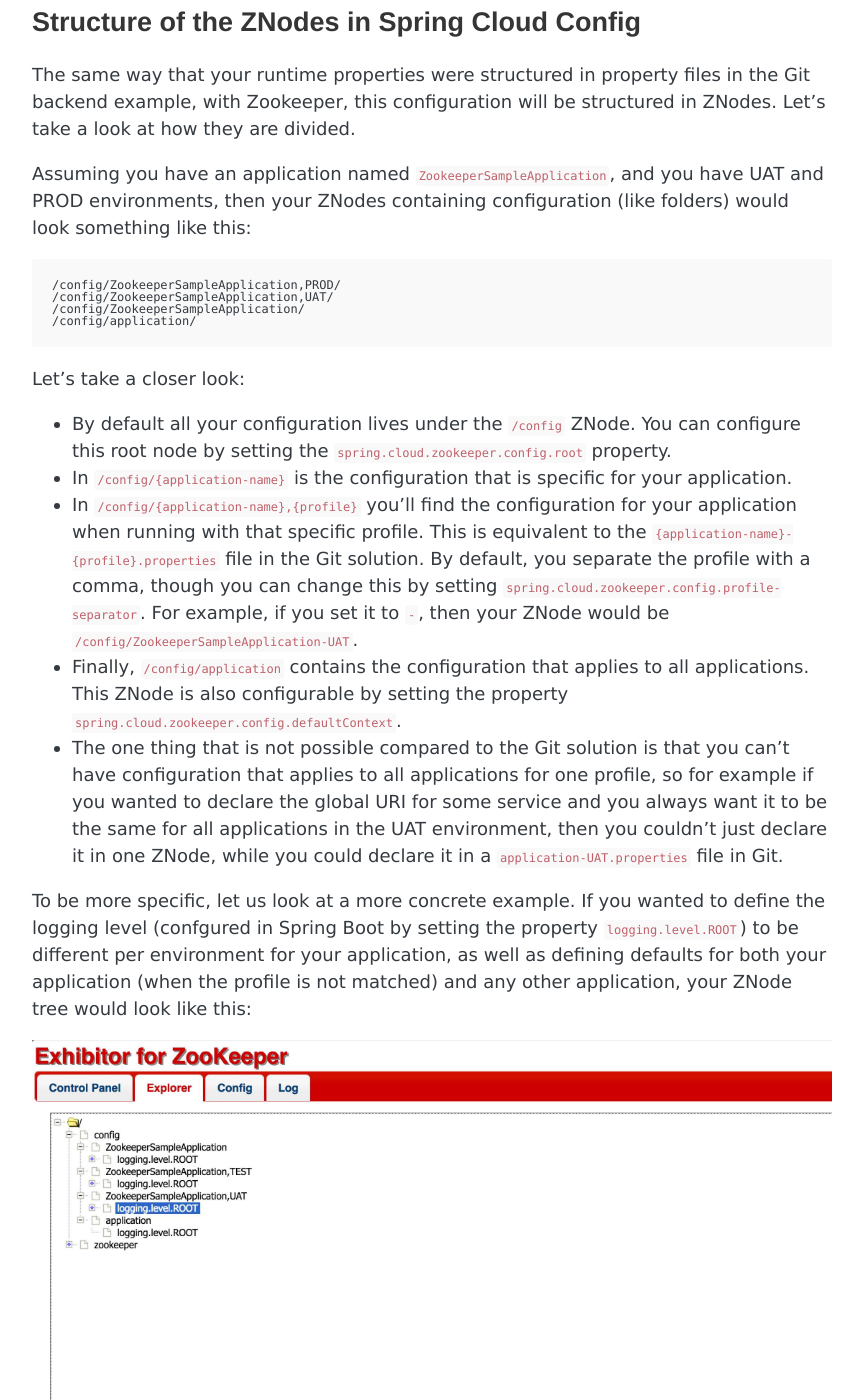
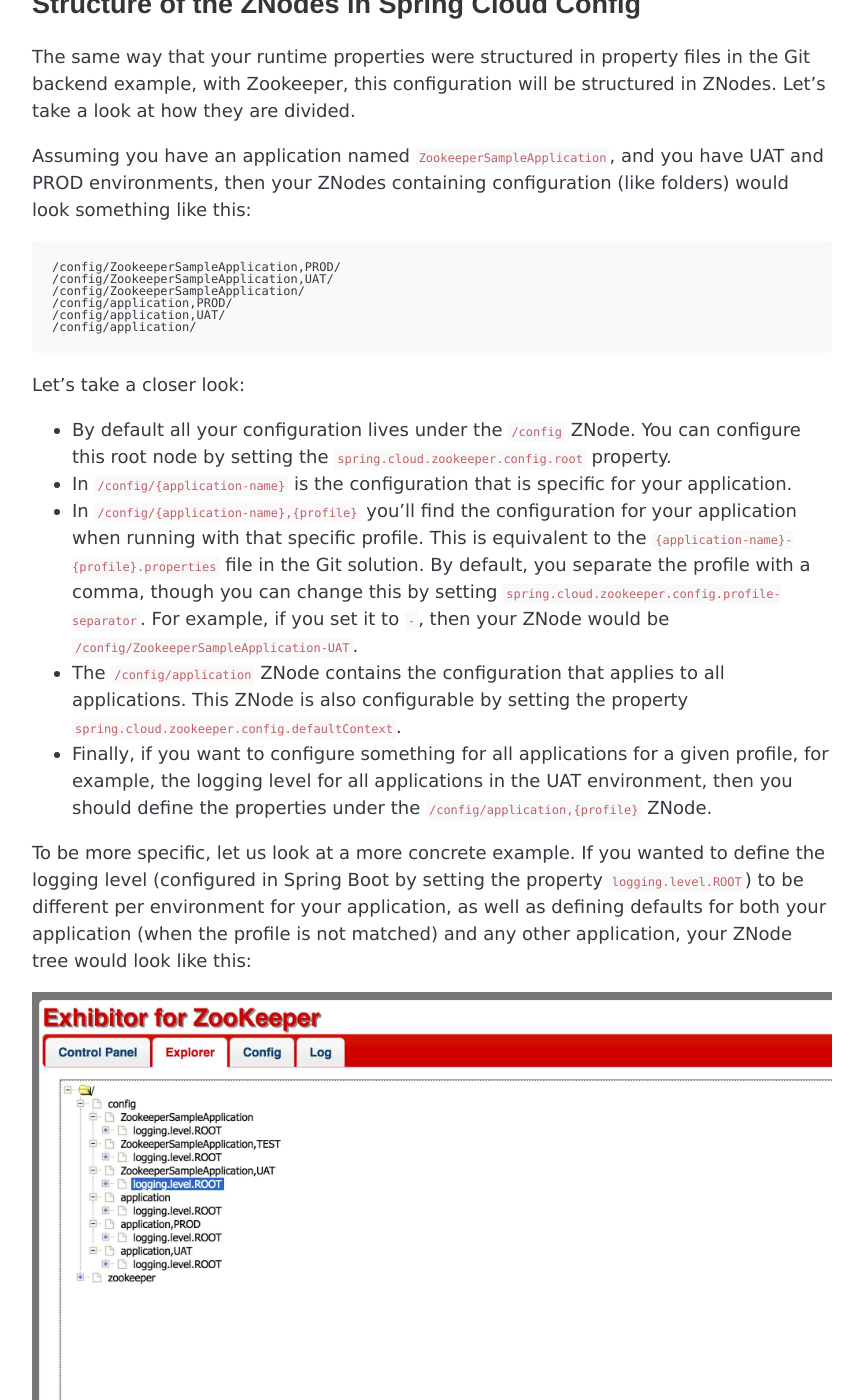
Before and after one commit to erecarte/erecarte.github.io, a Jekyll site: the page built from _posts/2017-08-11-spring-cloud-config-series-zookeeper-backend.md, in a window 1280 px wide and 1400 px high, scrolled down 1307 px. Shown: the whole window, without its empty margins (208-1071 px from the left). Built offline with Jekyll 4.4.1, drawn with Linux system fonts in a browser that asks for light colours; nearby versions of some CDN libraries; comment, search, counter and statistics services are not loaded; some of the changed text lies outside the part shown.

Commit message:
Amended some typos and changed common profile ZNode description

````diff
--- a/_posts/2017-08-11-spring-cloud-config-series-zookeeper-backend.md
+++ b/_posts/2017-08-11-spring-cloud-config-series-zookeeper-backend.md
@@ -43,6 +41,8 @@
 /config/ZookeeperSampleApplication,PROD/
 /config/ZookeeperSampleApplication,UAT/
 /config/ZookeeperSampleApplication/
+/config/application,PROD/
+/config/application,UAT/
 /config/application/
 ```
 
@@ -55,21 +55,19 @@
 that specific profile. This is equivalent to the `{application-name}-{profile}.properties` file in the Git solution. By default,
 you separate the profile with a comma, though you can change this by setting `spring.cloud.zookeeper.config.profile-separator`. For
 example, if you set it to `-`, then your ZNode would be `/config/ZookeeperSampleApplication-UAT`.
-- Finally, `/config/application` contains the configuration that applies to all applications. This ZNode is also configurable by setting
+- The `/config/application` ZNode contains the configuration that applies to all applications. This ZNode is also configurable by setting
 the property `spring.cloud.zookeeper.config.defaultContext`.
-- The one thing that is not possible compared to the Git solution is that you can't have configuration that applies
-to all applications for one profile, so for example if you wanted to declare the global URI for some service and you always want it to be the
-same for all applications in the UAT environment, then you couldn't just declare it in one ZNode, while you could
-declare it in a `application-UAT.properties` file in Git.
+- Finally, if you want to configure something for all applications for a given profile, for example, the logging level for all applications in the
+UAT environment, then you should define the properties under the `/config/application,{profile}` ZNode.
 
-To be more specific, let us look at a more concrete example. If you wanted to define the logging level (confgured in Spring
+To be more specific, let us look at a more concrete example. If you wanted to define the logging level (configured in Spring
 Boot by setting the property `logging.level.ROOT`) to be different per environment for your application, as well
 as defining defaults for both your application (when the profile is not matched) and any other application, your ZNode tree would look like this:
 
 ![Exhibitor ZNode Tree]({{ site.url }}/img/exhibitor-example.jpg)
 
 You can see that each of the ZNodes containing properties has a property `logging.level.ROOT` defined, and for the selected ZNode,
-which configures the UAT profile, the value is `DEBUG` (look at the "Data as String" field)
+which configures the UAT profile for our application, the value is `DEBUG` (look at the "Data as String" field)
 
 ## Architecture Overview
 The Architecture for this setup is a bit simplified compared to the one we saw in the [previous post]({% post_url 2017-08-04-spring-cloud-config-series-git-backend %}) for the Git setup.
````
Also changed, not shown: other parts of _posts/2017-08-11-spring-cloud-config-series-zookeeper-backend.md (+6 -8 lines), img/exhibitor-example.jpg.
